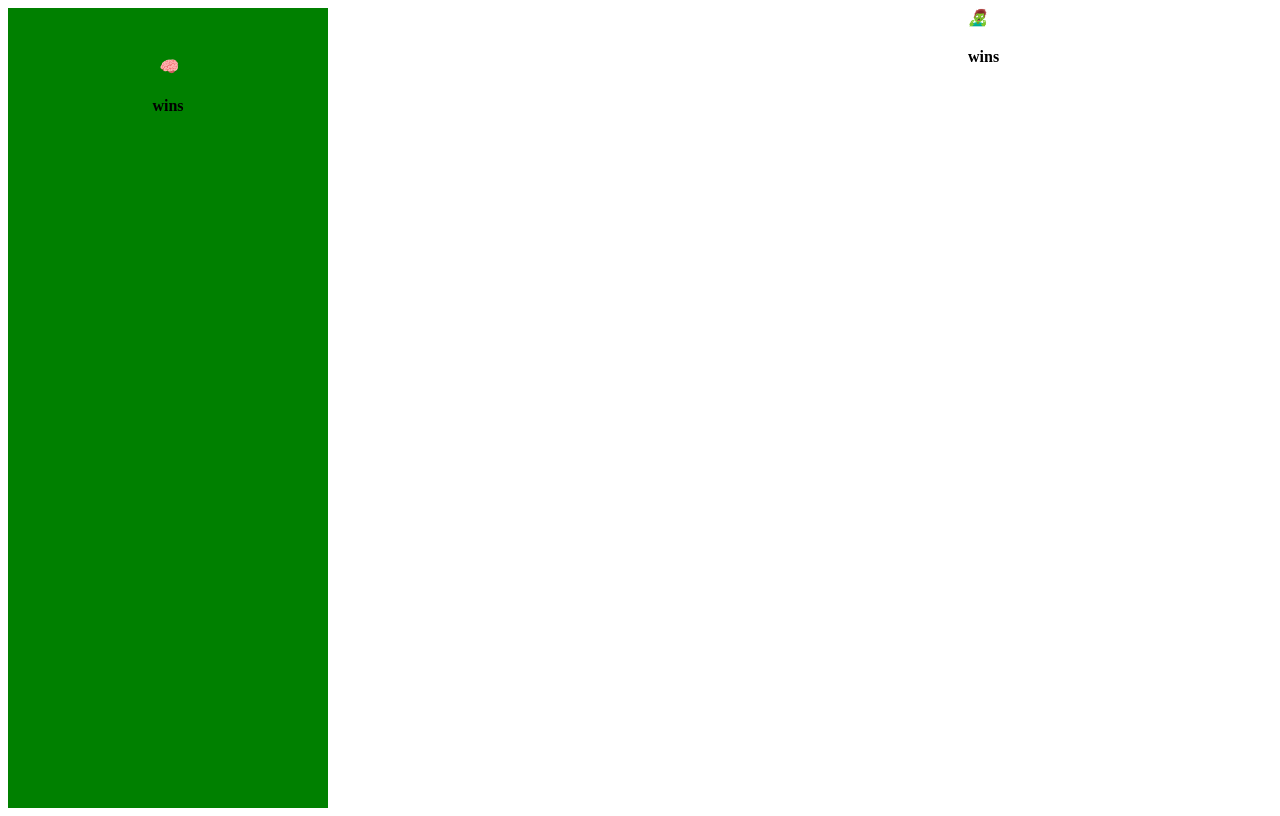
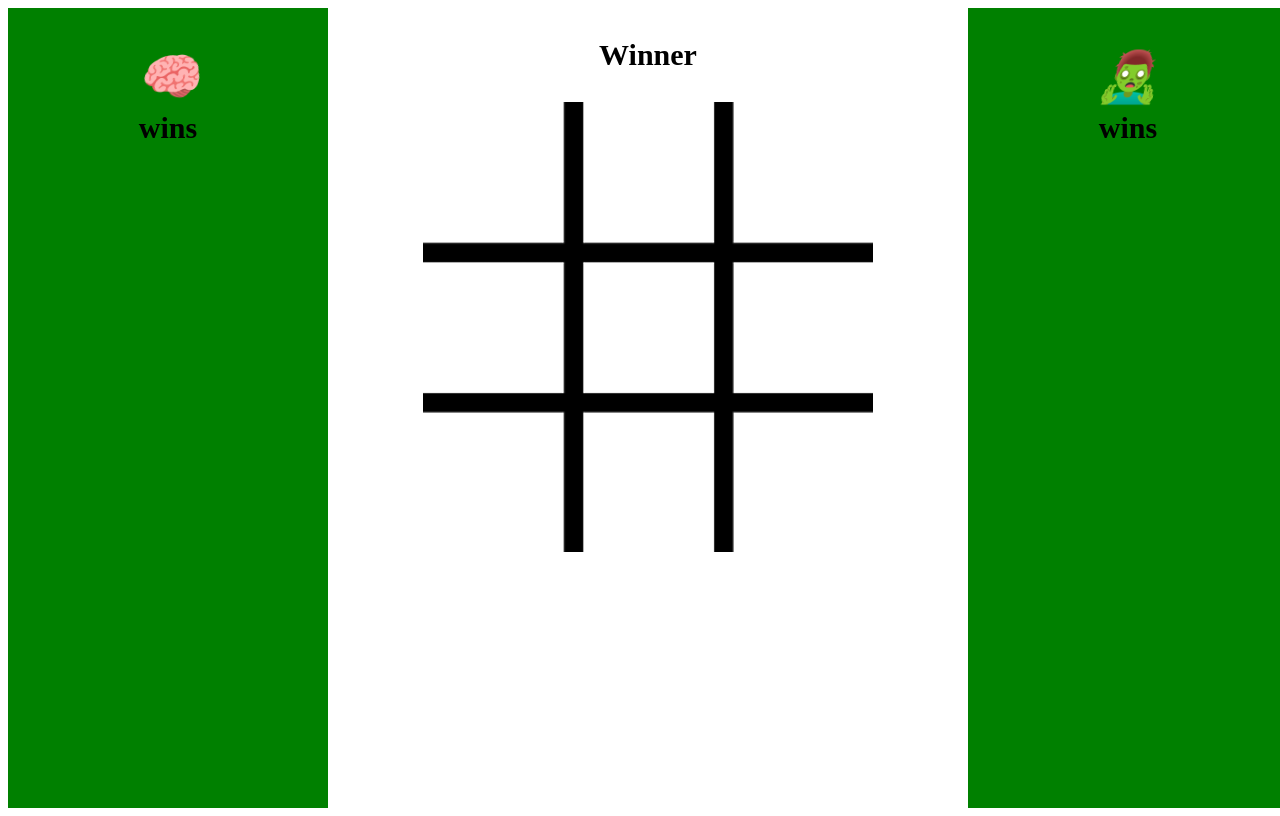
Before and after one commit to chadrick-d-dev/TIc-Tac-Toe, a plain HTML site: page index.html in a window 1280 px wide. Drawn offline with Linux system fonts and the light colour scheme.

Commit message:
Create styles for game-alert, game-grid, grid, game-square, game-icon, right, right-title, right-icon, right-title-header

```diff
--- a/index.html
+++ b/index.html
@@ -17,7 +17,7 @@
       </section>
     </section>
     <section class="middle">
-      <h1 class="game-alert hidden"></h1>
+      <h1 class="game-alert hidden">Winner</h1>
       <section class="game-grid">
         <div class="game-square" id="square-1-1"><i class="game-icon"></i></div>
         <div class="game-square" id="square-1-2"><i class="game-icon"></i></div>
--- a/styles.css
+++ b/styles.css
@@ -21,7 +21,73 @@
   align-items: center;
 }
 
+.title-icon {
+  font-size: 50px;
+}
+
+.left-title-header {
+  font-size: 30px;
+  margin-top: 5px;
+  margin-bottom: 0px;
+}
+
 .middle {
   display: flex;
   flex-direction: column;
+  align-items: center;
 }
+
+.game-alert {
+  font-size: 30px;
+}
+
+.game-grid {
+  height: 450px;
+  width: 450px;
+  display: grid;
+  grid-template-rows: 1fr 1fr 1fr;
+  grid-template-columns: 1fr 1fr 1fr;
+  background-image: url("assets/grid.png");
+}
+
+.grid {
+  grid-row: 1 / 4;
+  grid-column: 1 / 4;
+  height: 100%;
+  width: 100%;
+}
+.game-square {
+  display: flex;
+  justify-content: center;
+  align-items: center;
+}
+
+.game-icon {
+  height: 30px;
+}
+
+.right {
+  height: 100%;
+  grid-column: 3 / 4;
+  display: grid;
+  grid-template-rows: 1fr 3.5fr;
+  background-color: green;
+}
+
+.right-title {
+  grid-row: 1 / 2;
+  display: flex;
+  flex-direction: column;
+  justify-content: center;
+  align-items: center;
+}
+
+.right-icon {
+  font-size: 50px;
+}
+
+.right-title-header {
+  font-size: 30px;
+  margin-top: 5px;
+  margin-bottom: 0px;
+}
```
Also changed, not shown: assets/grid.png (added).
